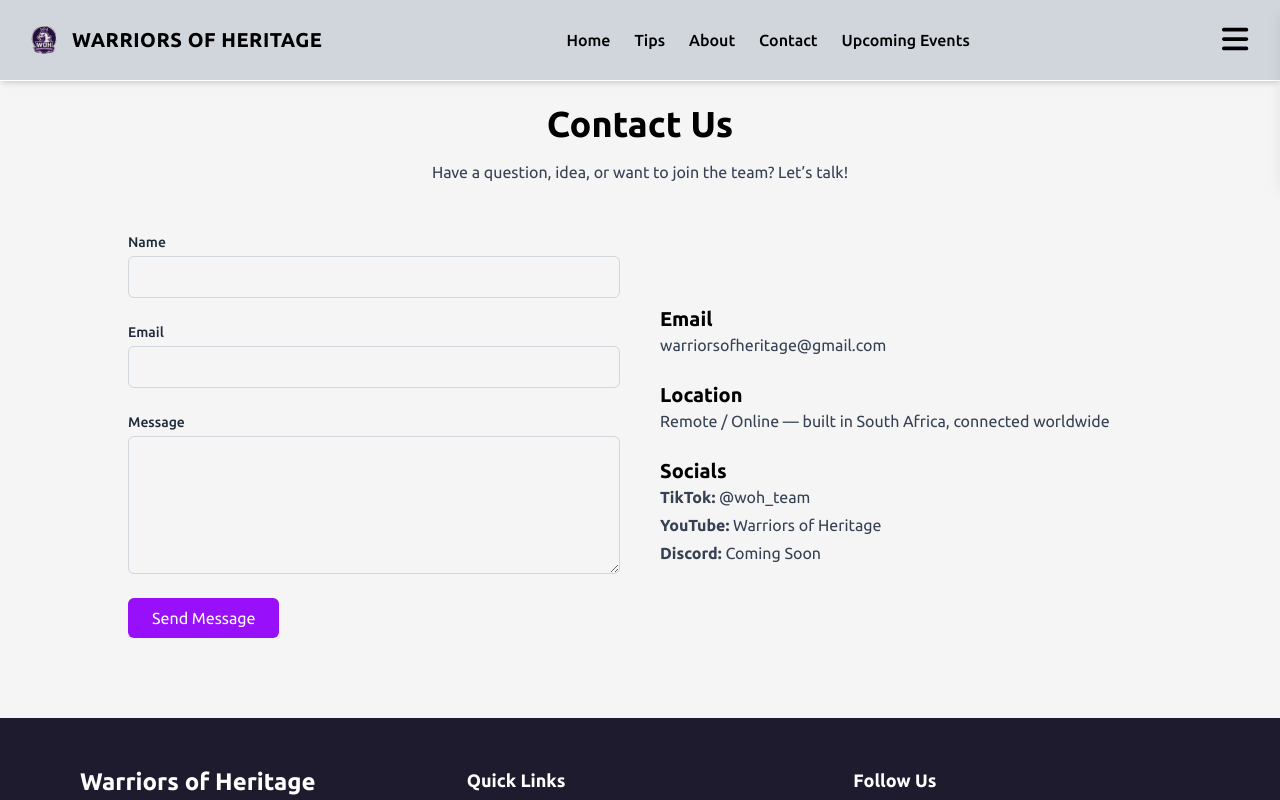
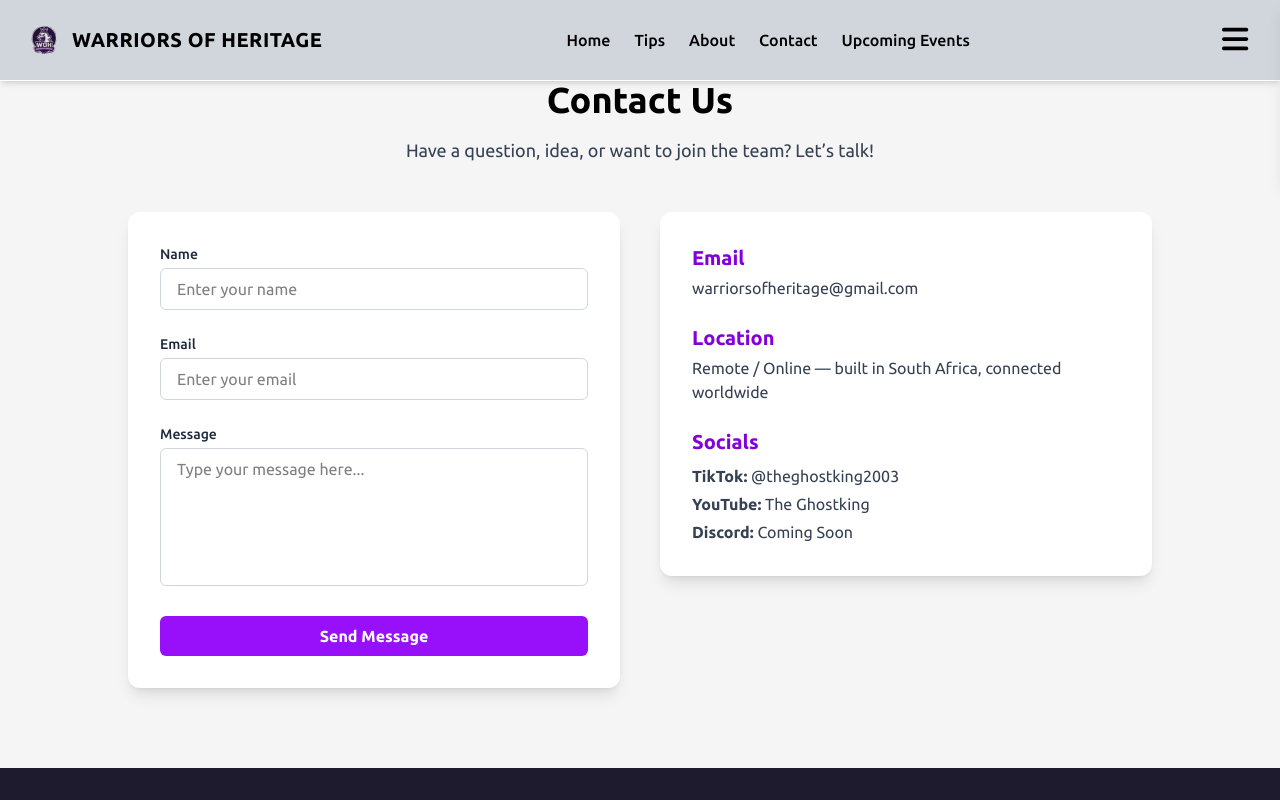
Before and after one commit to Reaking1/Oukast, a React (Vite) app in the folder my-gaming-team-website/: page /contact in a window 1280 px wide. Shown: the top 800 px of the page. Built offline with nearby package versions, Linux system fonts and the light colour scheme; a web font is replaced by a local one.

Commit message:
ready for frontedn deployment

```diff
--- a/my-gaming-team-website/src/Contact/contact.tsx
+++ b/my-gaming-team-website/src/Contact/contact.tsx
@@ -5,84 +5,99 @@ const Contact: React.FC = () => {
   return (
     <>
       <section className="bg-[#f5f5f5] text-black py-20 px-6 md:px-20 font-ubuntu">
-        <h2 className="text-3xl md:text-4xl font-bold text-center mb-4 mt-6">Contact Us</h2>
-        <p className="text-center text-gray-700 mb-12">
-          Have a question, idea, or want to join the team? Let’s talk!
-        </p>
+        <div className="max-w-5xl mx-auto text-center mb-12">
+          <h2 className="text-3xl md:text-4xl font-bold mb-4">Contact Us</h2>
+          <p className="text-gray-700 text-base md:text-lg">
+            Have a question, idea, or want to join the team? Let’s talk!
+          </p>
+        </div>
 
-        <div className="grid md:grid-cols-2 gap-10 max-w-5xl mx-auto">
+        <div className="grid md:grid-cols-2 gap-10 max-w-5xl mx-auto items-start">
           {/* Contact Form */}
-          <form className="space-y-6">
+          <form
+            className="bg-white p-8 rounded-xl shadow-lg hover:shadow-xl transition-shadow duration-300 space-y-6"
+          >
             <div>
-              <label htmlFor="name" className="block text-sm font-medium text-gray-800">
+              <label htmlFor="name" className="block text-sm font-medium text-gray-800 mb-1">
                 Name
               </label>
               <input
                 type="text"
                 id="name"
                 name="name"
-                className="mt-1 block w-full px-4 py-2 border border-gray-300 rounded-md focus:ring-purple-500 focus:border-purple-500"
+                placeholder="Enter your name"
+                className="w-full px-4 py-2 border border-gray-300 rounded-md focus:ring-2 focus:ring-purple-500 focus:outline-none transition"
                 required
               />
             </div>
 
             <div>
-              <label htmlFor="email" className="block text-sm font-medium text-gray-800">
+              <label htmlFor="email" className="block text-sm font-medium text-gray-800 mb-1">
                 Email
               </label>
               <input
                 type="email"
                 id="email"
                 name="email"
-                className="mt-1 block w-full px-4 py-2 border border-gray-300 rounded-md focus:ring-purple-500 focus:border-purple-500"
+                placeholder="Enter your email"
+                className="w-full px-4 py-2 border border-gray-300 rounded-md focus:ring-2 focus:ring-purple-500 focus:outline-none transition"
                 required
               />
             </div>
 
             <div>
-              <label htmlFor="message" className="block text-sm font-medium text-gray-800">
+              <label htmlFor="message" className="block text-sm font-medium text-gray-800 mb-1">
                 Message
               </label>
               <textarea
                 id="message"
                 name="message"
                 rows={5}
-                className="mt-1 block w-full px-4 py-2 border border-gray-300 rounded-md focus:ring-purple-500 focus:border-purple-500"
+                placeholder="Type your message here..."
+                className="w-full px-4 py-2 border border-gray-300 rounded-md focus:ring-2 focus:ring-purple-500 focus:outline-none transition resize-none"
                 required
               />
             </div>
 
             <button
               type="submit"
-              className="bg-purple-600 text-white px-6 py-2 rounded-md hover:bg-purple-700 transition"
+              className="w-full bg-purple-600 text-white font-semibold px-6 py-2 rounded-md hover:bg-purple-700 transition-colors duration-300"
             >
               Send Message
             </button>
           </form>
 
           {/* Contact Info */}
-          <div className="flex flex-col justify-center space-y-6">
+          <div className="flex flex-col justify-center bg-white p-8 rounded-xl shadow-lg hover:shadow-xl transition-shadow duration-300 space-y-6">
             <div>
-              <h3 className="text-xl font-semibold">Email</h3>
+              <h3 className="text-xl font-semibold mb-1 text-purple-700">Email</h3>
               <p className="text-gray-700">warriorsofheritage@gmail.com</p>
             </div>
             <div>
-              <h3 className="text-xl font-semibold">Location</h3>
-              <p className="text-gray-700">Remote / Online — built in South Africa, connected worldwide</p>
+              <h3 className="text-xl font-semibold mb-1 text-purple-700">Location</h3>
+              <p className="text-gray-700">
+                Remote / Online — built in South Africa, connected worldwide
+              </p>
             </div>
             <div>
-              <h3 className="text-xl font-semibold">Socials</h3>
+              <h3 className="text-xl font-semibold mb-2 text-purple-700">Socials</h3>
               <ul className="text-gray-700 space-y-1">
-                <li><strong>TikTok:</strong> @woh_team</li>
-                <li><strong>YouTube:</strong> Warriors of Heritage</li>
-                <li><strong>Discord:</strong> Coming Soon</li>
+                <li>
+                  <strong>TikTok:</strong> @theghostking2003
+
+                </li>
+                <li>
+                  <strong>YouTube:</strong> The Ghostking
+                </li>
+                <li>
+                  <strong>Discord:</strong> Coming Soon
+                </li>
               </ul>
             </div>
           </div>
         </div>
       </section>
 
-      {/* Now the footer is cleanly placed after the content section */}
       <Footer />
     </>
   );
--- a/my-gaming-team-website/src/Footer/Footersection.tsx
+++ b/my-gaming-team-website/src/Footer/Footersection.tsx
@@ -1,6 +1,6 @@
 import { FontAwesomeIcon } from "@fortawesome/react-fontawesome";
 import {
-  faInstagram,
+  faLinkedinIn,
   faTiktok,
   faYoutube,
 } from "@fortawesome/free-brands-svg-icons";
@@ -27,7 +27,7 @@ export default function Footer() {
           <ul className="space-y-2 text-sm">
             <li><Link to="/about" className="hover:text-rose-400 transition">About Us</Link></li>
             <li><Link to="/tips" className="hover:text-rose-400 transition">Tips</Link></li>
-            <li><Link to="/events" className="hover:text-rose-400 transition">Events</Link></li>
+            <li><Link to="/upcomingevents" className="hover:text-rose-400 transition">Events</Link></li>
             <li><Link to="/contact" className="hover:text-rose-400 transition">Contact</Link></li>
           </ul>
         </div>
@@ -43,8 +43,8 @@ export default function Footer() {
               <FontAwesomeIcon icon={faTiktok} className="hover:text-pink-400 transition" />
             </a>
             {/* I can't find link for gram */}
-            <a href="#" aria-label="Instagram">
-              <FontAwesomeIcon icon={faInstagram} className="hover:text-fuchsia-400 transition" />
+            <a href="https://www.linkedin.com/in/ramoswane-reabetswe-b0a769242?lipi=urn%3Ali%3Apage%3Ad_flagship3_profile_view_base_contact_details%3B7rh0SwfJSXijS2zNsVT%2FAA%3D%3D" aria-label="LinkedIn">
+              <FontAwesomeIcon icon={faLinkedinIn} className="hover:text-fuchsia-400 transition" />
             </a>
           </div>
         </div>
```
